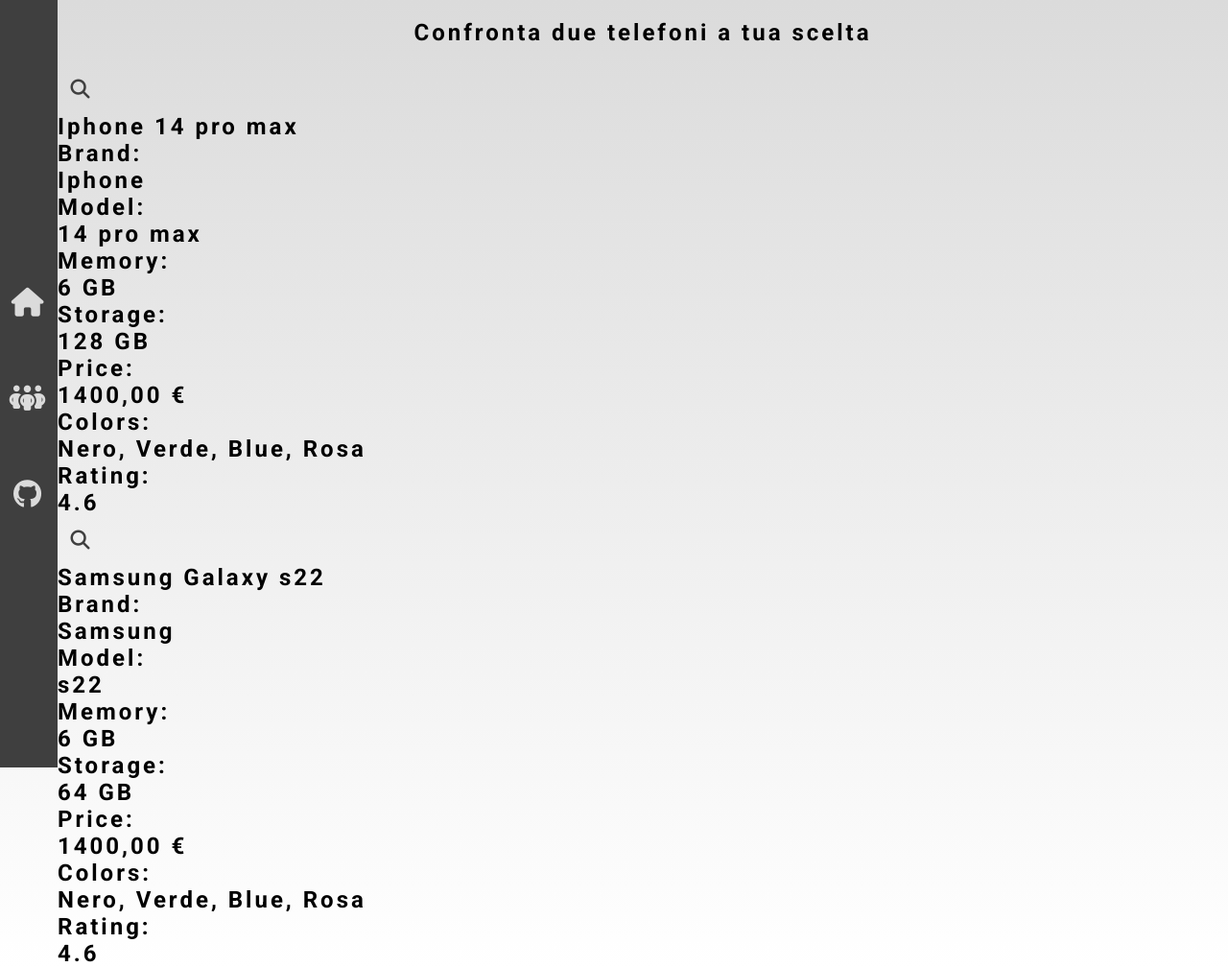
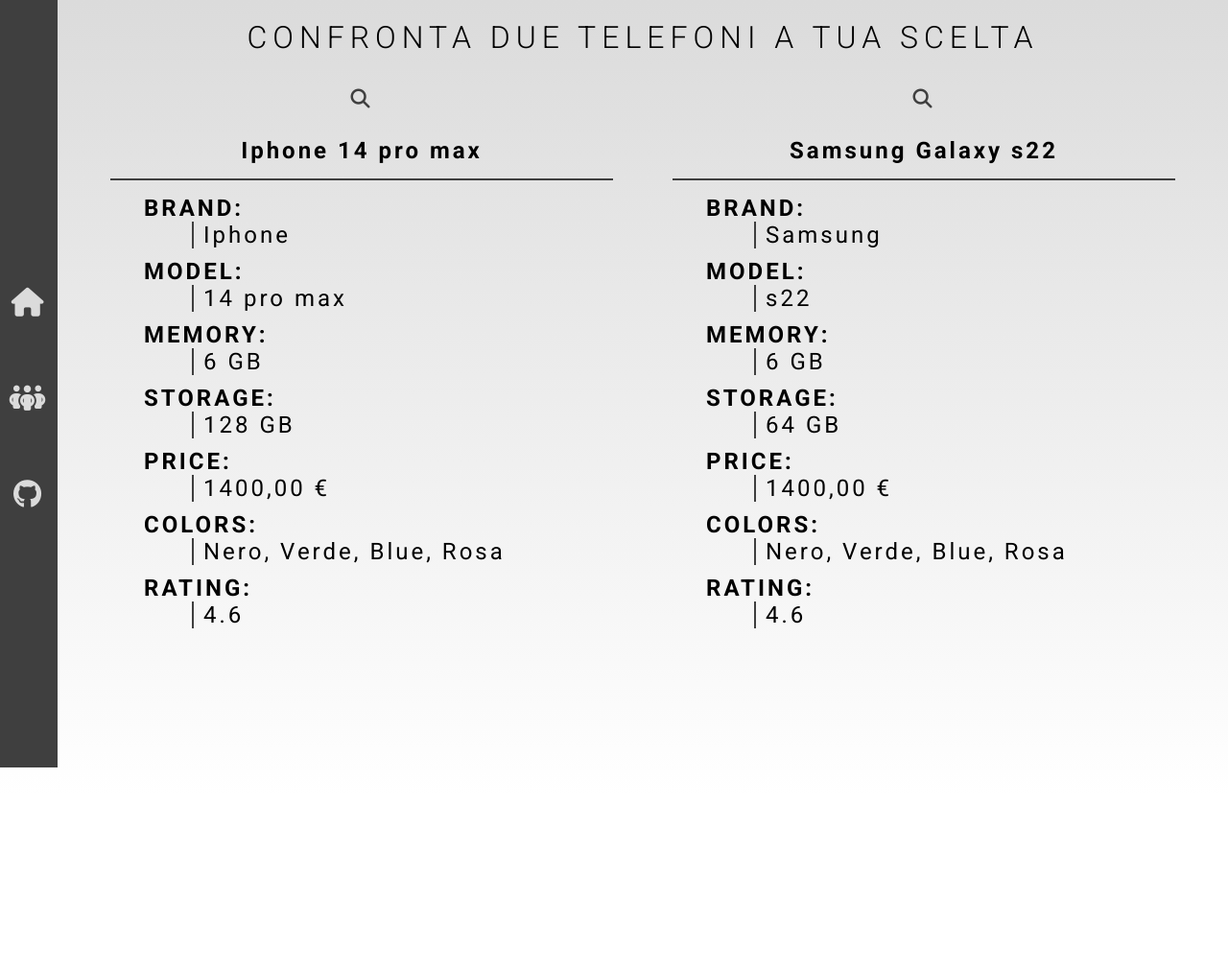
Before and after one commit to Davide-Barca/Mobile-Project, a plain HTML site: page WebSite/Pages/compare.html in a window 1280 px wide. Shown: the whole page at 96% size. After the commit the page ends 828 px from the top, so only its background shows below. Drawn offline with nearby package versions, Linux system fonts and the light colour scheme; files whose address does not match are found by name.

Commit message:
Add Compare Style

```diff
--- a/WebSite/style.css
+++ b/WebSite/style.css
@@ -136,14 +136,14 @@
     pointer-events: painted;
 }
 .btn-search:focus ~ .input-search{
-    width: 400px;
+    width: 300px;
     border-radius: 0px;
     background-color: transparent;
     border-bottom:1px solid var(--text-color);
-    transition: all 500ms cubic-bezier(0, 0.110, 0.35, 2);
+    /* transition: all 500ms cubic-bezier(0, 0.110, 0.35, 2); */
 }
 .input-search:focus{
-    width: 450px;
+    width: 400px;
     border-radius: 0px;
     background-color: transparent;
     border-bottom:1px solid var(--text-color);
@@ -153,11 +153,13 @@
 
 
 .options,
-.stats{
+.stats,
+.compare{
     background: transparent;
 }
 .options-content,
-.stats-content{
+.stats-content,
+.compare-content{
     display: grid;
     grid-template-columns: repeat(auto-fit, minmax(260px, auto));
     grid-gap: 2rem;
@@ -179,7 +181,7 @@
     background-color: transparent;
 }
 .row i{
-    color:  black;
+    color:  var(--text-color);
     margin-bottom: 20px;
     font-size: 2.7rem;
 }
@@ -208,8 +210,6 @@
 .options .row:hover{
     transform: scale(1.05);
 }
-
-
 
 .popup{
     background-color: #f0f0f0;
@@ -253,3 +253,59 @@
     margin: 20px 0;
     line-height: 25px;
 }
+
+
+
+
+/* Compare */
+.header h1{
+    text-transform: uppercase;
+    letter-spacing: 6px;
+    font-weight: 300;
+    font-size: 2rem;
+}
+.compare-content{
+    /* border: red 1px solid; */
+    margin: 0 !important;
+}
+.compare-row{
+    width: 100%;
+    height: 750px;
+    display: flex;
+    flex-direction: column;
+    align-items: center;
+    /* border: red 1px solid; */
+}
+.compare-row .phoneInfo{
+    width: 100%;
+    height: 100%;
+    padding: 15px;
+    /* border: red 1px solid; */
+}
+.compare-row .phoneInfo .phoneSpecs{
+    padding: 10px 30px;
+}
+.compare-row .phoneInfo h1 {
+    text-align: center;
+    padding-bottom: 15px;
+    border-bottom: var(--text-color) 2px solid;
+}
+.compare-row .phoneInfo h2{
+    font-weight: 600;
+    text-transform: uppercase;
+    display: block;
+    text-align: left;
+    letter-spacing: 3px;
+    padding: 5px;
+}
+.compare-row .phoneInfo h2 p{
+    margin-left: 50px;
+    font-weight: 400;
+    text-transform: initial;
+}
+.compare-row .phoneInfo h2 p::before{
+    position: inherit;
+    content: "";
+    border-right: var(--text-color) 2px solid;
+    margin-right: 10px;
+}
```
